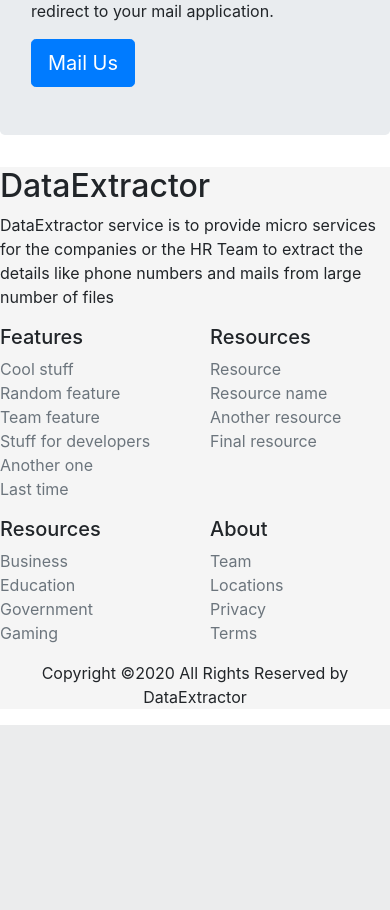
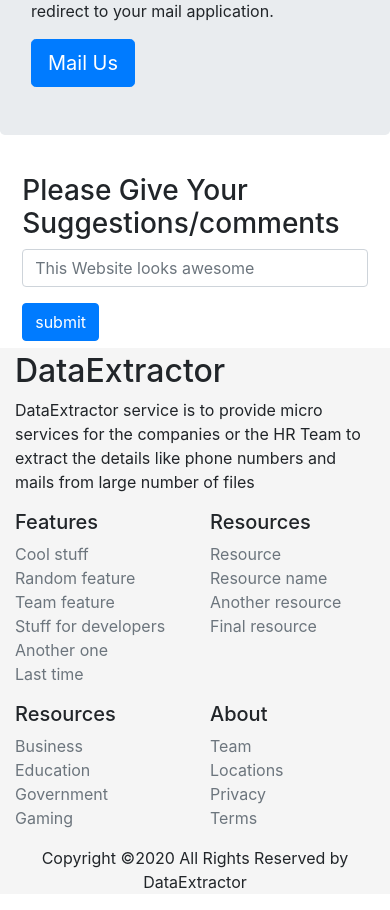
Before and after one commit to AakarshTeja/DataExtractor, a PHP site: page /support.php in a window 390 px wide. Shown: the part 539-1449 px from the top of the page. Before the commit the page ends 1264 px from the top, so only its background shows below. Run offline with PHP 8.4, Linux system fonts and the light colour scheme; a stand-in replaces the project's code that opens the database connection; some libraries are stand-ins or nearby versions.

Commit message:
table responsive, footer

```diff
--- a/include/footer.php
+++ b/include/footer.php
@@ -3,9 +3,11 @@
   /* position: absolute; */
   width: 100%;
   background-color: #f5f5f5;
+  padding-top: 1%;
 }
 </style>
 <footer class="footer ">
+<div class="container">
       <div class="row">
       <div class="col-12 col-md ">
         <h2>DataExtractor</h2>
@@ -50,7 +52,7 @@
           </ul>
         </div>
       </div>
-
+</div>
       <div class="col-md-12 text-center">
 <p><!-- Link back to NN44 can't be removed. Template is licensed under CC BY 3.0. -->
 Copyright &copy;<script>document.write(new Date().getFullYear());</script> All Rights Reserved by DataExtractor</p>
@@ -59,9 +61,14 @@ Copyright &copy;<script>document.write(new Date().getFullYear());</script> All R
 
 
 
-
 <script src="https://code.jquery.com/jquery-3.5.1.slim.min.js" integrity="sha384-DfXdz2htPH0lsSSs5nCTpuj/zy4C+OGpamoFVy38MVBnE+IbbVYUew+OrCXaRkfj" crossorigin="anonymous"></script>
 <script src="https://cdn.jsdelivr.net/npm/popper.js@1.16.1/dist/umd/popper.min.js" integrity="sha384-9/reFTGAW83EW2RDu2S0VKaIzap3H66lZH81PoYlFhbGU+6BZp6G7niu735Sk7lN" crossorigin="anonymous"></script>
 <script src="https://stackpath.bootstrapcdn.com/bootstrap/4.5.2/js/bootstrap.min.js" integrity="sha384-B4gt1jrGC7Jh4AgTPSdUtOBvfO8shuf57BaghqFfPlYxofvL8/KUEfYiJOMMV+rV" crossorigin="anonymous"></script>
+<script src="https://cdnjs.cloudflare.com/ajax/libs/popper.js/1.11.0/umd/popper.min.js"></script>
+
+<!--datatables plugin-->
+<script src="https://code.jquery.com/jquery-3.3.1.js"></script>
+<script src="https://cdn.datatables.net/1.10.20/js/jquery.dataTables.min.js"></script>
+
 </body>
 </html>
--- a/include/header.php
+++ b/include/header.php
@@ -19,6 +19,9 @@ if(isset($_GET['id']))
     <meta name="viewport" content="width=device-width, initial-scale=1, shrink-to-fit=no">
     <meta http-equiv="X-UA-Compatible" content="ie=edge">
     <link rel="stylesheet" href="https://stackpath.bootstrapcdn.com/bootstrap/4.5.2/css/bootstrap.min.css" integrity="sha384-JcKb8q3iqJ61gNV9KGb8thSsNjpSL0n8PARn9HuZOnIxN0hoP+VmmDGMN5t9UJ0Z" crossorigin="anonymous">
+    <link rel="stylesheet" href="https://cdnjs.cloudflare.com/ajax/libs/font-awesome/4.7.0/css/font-awesome.min.css">
+    <link rel="stylesheet" type="text/css" href="https://cdn.datatables.net/1.10.20/css/jquery.dataTables.min.css">
+
     <title>Dashboard</title>
 </head>
 <body>
@@ -39,7 +42,7 @@ if(isset($_GET['id']))
       </li>
 
       <li class="nav-item">
-        <a class="nav-link" href="#" >Support</a>
+        <a class="nav-link" href="support.php" >Support</a>
       </li>
     </ul>
 
--- a/support.php
+++ b/support.php
@@ -7,4 +7,27 @@
           <p><a class="btn btn-primary btn-lg" href="#" role="button">Mail Us</a></p>
         </div>
 </div>
+<div class="container">
+<div style="padding:2%">
+<form method="post">
+  <div class="form-group">
+    <h3>Please Give Your Suggestions/comments</h3>
+    <input type="text-area" class="form-control" id="comment" name="comment" placeholder="This Website looks awesome">
+  </div>
+  <input type="submit" value="submit" class="btn btn-primary" name="submit">
+</form>
+</div>
+<?php
+    if(isset($_POST['submit'])){
+      $comment =$_POST['comment'];
+?>
+<div class="card" style="margin:2%">
+  <div class="card-body">
+     <?php  echo $comment;?>
+  </div>
+</div>
+<?php
+    } //Endif
+?>
+</div>
 <?php include 'include/footer.php'; ?>
```
Also changed, not shown: dashboard.php (+10 -10 lines).
